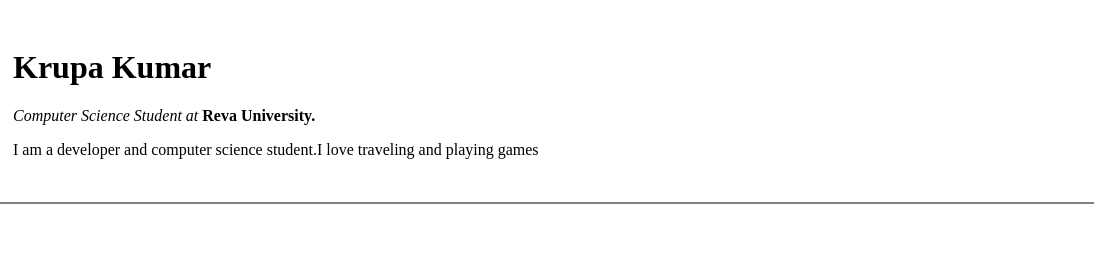
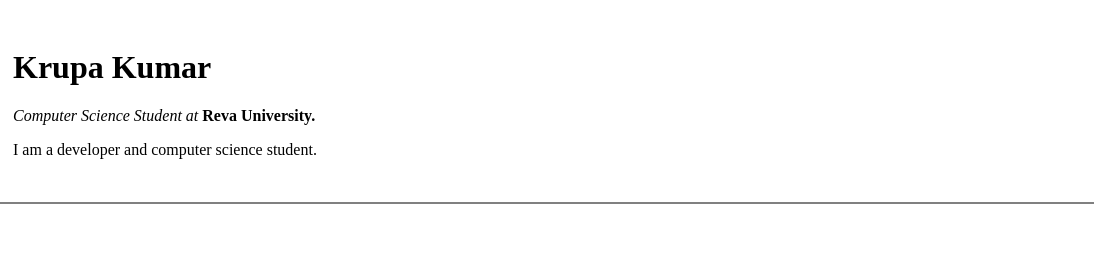
Before and after one commit to krupa950/CV, a plain HTML site: page index.html in a window 1280 px wide. Shown: the top 260 px of the page, 178-1280 px from the left. Drawn offline with Linux system fonts and the light colour scheme.

Commit message:
Update index.html

```diff
--- a/index.html
+++ b/index.html
@@ -10,7 +10,7 @@
         <td><img src="WhatsApp Image 2022-05-23 at 8.07.09 PM-modified.png"width="150" height="150" alt="krupa kumar profile pic"></td>
         <td><H1>Krupa Kumar</H1>
         <p><em>Computer Science Student at</em><strong> Reva University.</strong></p>
-            <p>I am a developer and computer science student.I love traveling and playing games</p></td>
+            <p>I am a developer and computer science student.</p></td>
     </tr>
 </table>
 <hr size="2"noshade="">
```
